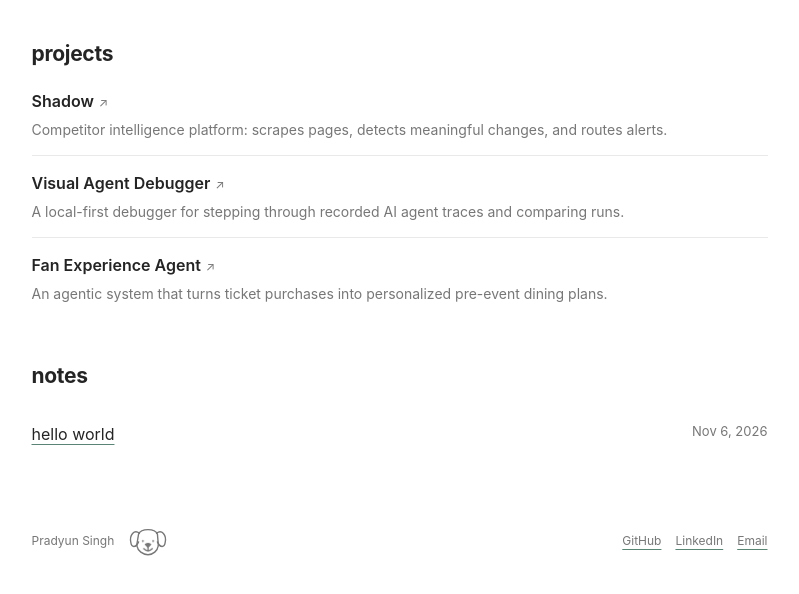
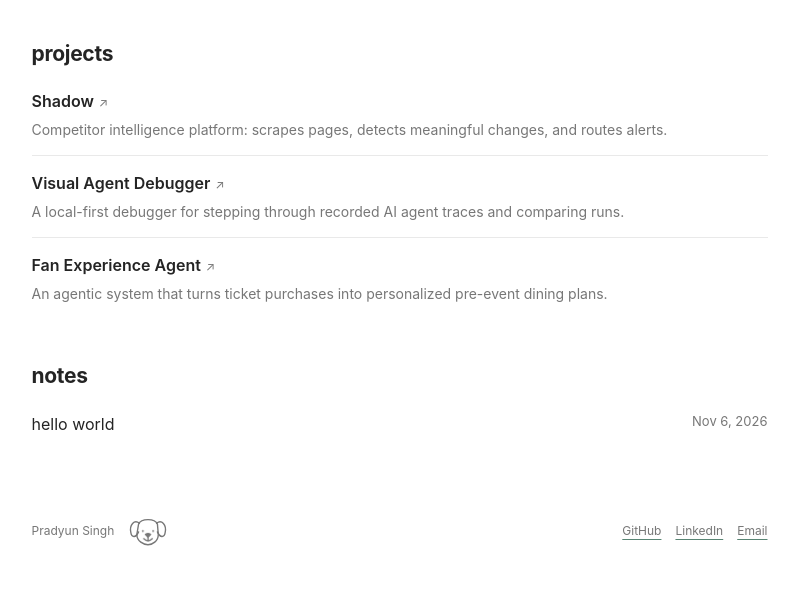
Before and after one commit to pradyuns/pradyuns.github.io, a plain HTML site: page index.html in a window 1280 px wide. Shown: the part 724-1318 px from the top of the page, without its empty margins (233-1032 px from the left). Drawn offline with Linux system fonts and the light colour scheme.

Commit message:
Align notes spacing and remove note title underline

```diff
--- a/styles.css
+++ b/styles.css
@@ -83,3 +83,6 @@ html{scrollbar-gutter:stable}
 .note-link{text-decoration:none;color:inherit}.note-link:hover span:first-child,.note-link:focus-visible span:first-child{color:var(--link)}
 .note-page{max-width:640px}.note-back{display:inline-block;font-size:14px;color:var(--muted);margin-bottom:26px;text-decoration:underline;text-decoration-color:var(--link);text-underline-offset:5px;text-decoration-thickness:1px}.note-back:hover{color:var(--link)}
 .note-page h1{font-size:28px;letter-spacing:-.4px;margin-bottom:6px}.note-date{display:block;font-size:13px;color:var(--muted);margin-bottom:30px}.note-body p{margin:0 0 20px;line-height:1.75}
+
+#home-notes .note-link:first-child,#notes-list .note-link:first-child{padding-top:0}
+.note-link span:first-child{text-decoration:none}
```
